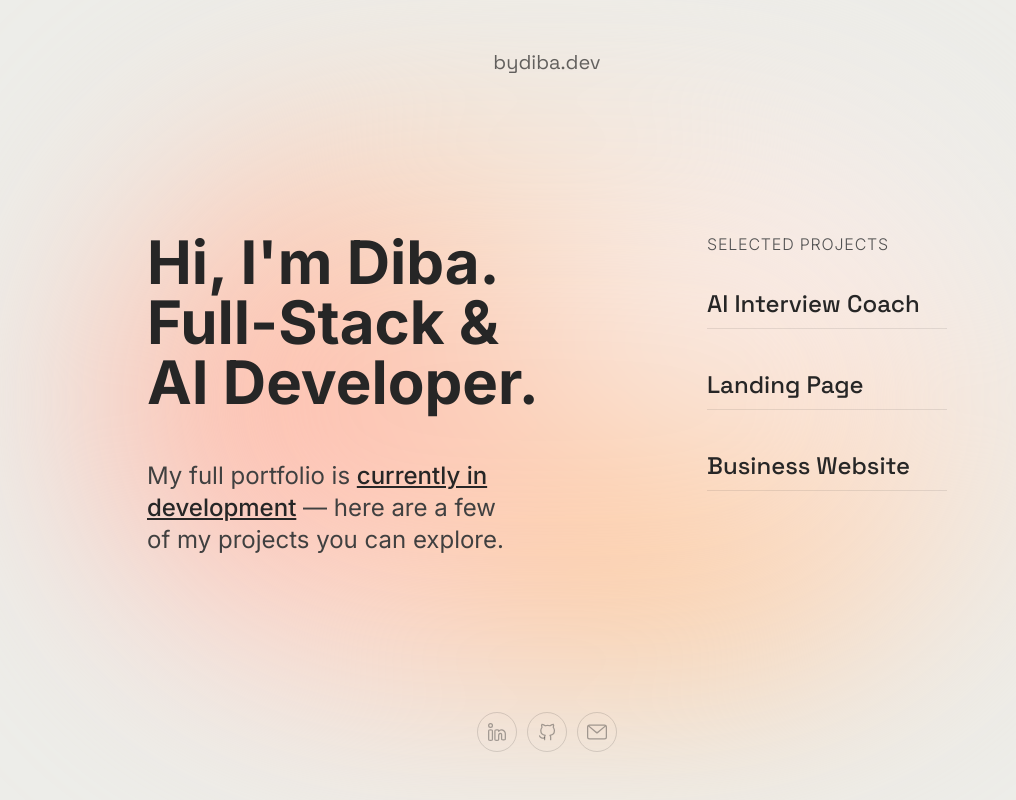
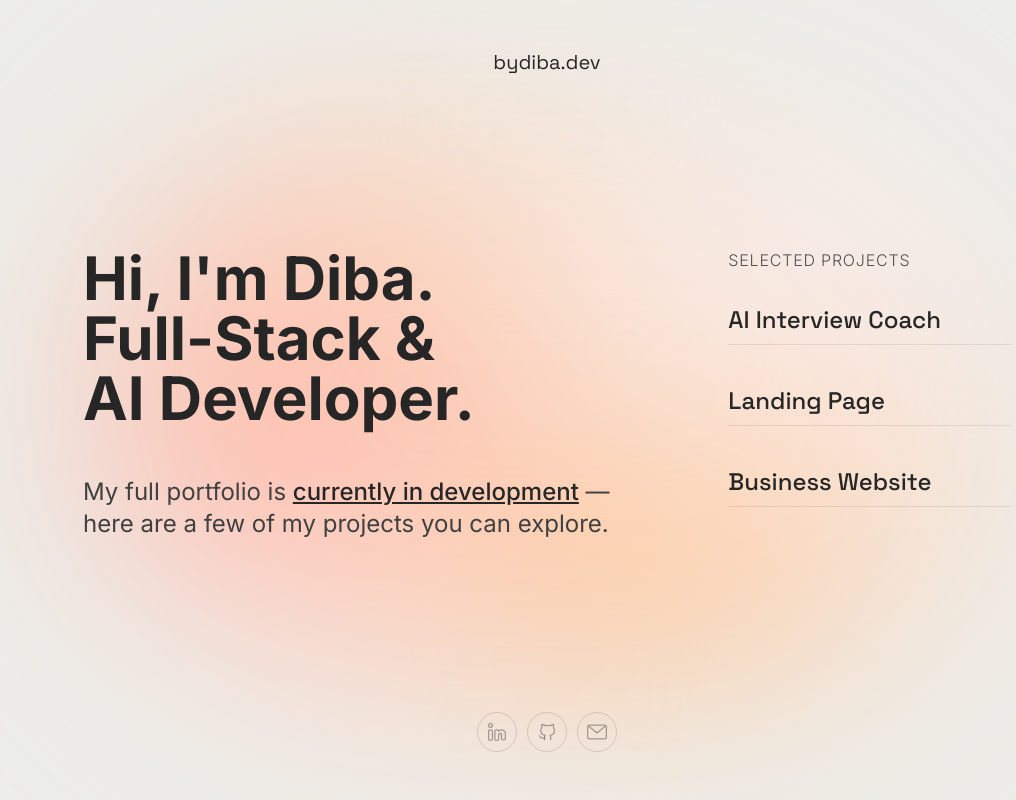
Before and after one commit to dmalikzadeh/bydiba, a Next.js app: page / in a window 1280 px wide. Shown: the whole page, without its empty margins (93-1109 px from the left). Built offline with nearby package versions, Linux system fonts and the light colour scheme.

Commit message:
add gsap anims

```diff
--- a/package.json
+++ b/package.json
@@ -9,6 +9,7 @@
     "lint": "eslint"
   },
   "dependencies": {
+    "gsap": "^3.13.0",
     "next": "16.0.3",
     "react": "19.2.0",
     "react-dom": "19.2.0"
--- a/src/app/page.tsx
+++ b/src/app/page.tsx
@@ -1,8 +1,22 @@
 "use client";
 
 import Link from "next/link";
+import { useEffect } from "react";
+import gsap from "gsap";
 
 export default function Home() {
+  useEffect(() => {
+    gsap.set(".fade-up", { autoAlpha: 0, y: 20 });
+    const tl = gsap.timeline({ defaults: { ease: "power3.out" }, delay: 0.1 });
+
+    tl.to(".fade-up", {
+      y: 0,
+      autoAlpha: 1,
+      duration: 0.9,
+      stagger: 0.15,
+    });
+  }, []);
+
   return (
     <div className="font-inter relative flex h-full min-h-screen items-center justify-center bg-[#edede9] text-neutral-800 overflow-x-hidden">
       <div className="blur">
@@ -13,16 +27,18 @@ export default function Home() {
         </div>
       </div>
 
-      <main className="z-10 max-w-4xl min-h-screen flex flex-col gap-12 justify-between items-center px-4 sm:px-8 md:px-12 py-12 ">
+      <main className="z-10 max-w-5xl min-h-screen flex flex-col gap-12 justify-between items-center px-4 sm:px-8 md:px-12 py-12 ">
         <div>
-          <h2 className="font-space-grotesk text-xl opacity-70">bydiba.dev</h2>
+          <h2 className="fade-up font-space-grotesk text-xl opacity-70">
+            bydiba.dev
+          </h2>
         </div>
         <div className="flex flex-col md:flex-row gap-20">
           <div className="flex-2 flex flex-col gap-4">
-            <h1 className="text-5xl md:text-6xl font-bold mb-4 md:mb-8 text-balance">
+            <h1 className="fade-up text-5xl md:text-6xl font-bold mb-4 md:mb-8 text-balance">
               Hi, I&apos;m Diba. Full-Stack & AI Developer.
             </h1>
-            <p className="text-xl md:text-2xl text-neutral-700 text-balance">
+            <p className="fade-up text-xl md:text-2xl text-neutral-700 text-balance">
               My full portfolio is{" "}
               <span className="text-neutral-800 font-medium underline">
                 currently in development
@@ -31,10 +47,11 @@ export default function Home() {
             </p>
           </div>
           <div className="flex-1">
-            <h2 className="text-sm md:text-base uppercase text-neutral-600 mb-6 md:mb-8 font-light tracking-wider">
+            <h2 className="fade-up text-sm md:text-base uppercase text-neutral-600 mb-6 md:mb-8 font-light tracking-wider">
               Selected Projects
             </h2>
             <div className="font-space-grotesk flex flex-col gap-8 md:gap-10 font-medium text-xl md:text-2xl">
+              <div className="fade-up">
                 <Link
                   href="https://interview.bydiba.dev/"
                   target="_blank"
@@ -52,7 +69,9 @@ export default function Home() {
                     <path d="M438.6 278.6c12.5-12.5 12.5-32.8 0-45.3l-160-160c-12.5-12.5-32.8-12.5-45.3 0s-12.5 32.8 0 45.3L338.8 224H32c-17.7 0-32 14.3-32 32s14.3 32 32 32h306.7L233.4 393.4c-12.5 12.5-12.5 32.8 0 45.3s32.8 12.5 45.3 0l160-160z" />
                   </svg>
                 </Link>
+              </div>
 
+              <div className="fade-up">
                 <Link
                   href="https://landing.bydiba.dev/"
                   target="_blank"
@@ -70,6 +89,8 @@ export default function Home() {
                     <path d="M438.6 278.6c12.5-12.5 12.5-32.8 0-45.3l-160-160c-12.5-12.5-32.8-12.5-45.3 0s-12.5 32.8 0 45.3L338.8 224H32c-17.7 0-32 14.3-32 32s14.3 32 32 32h306.7L233.4 393.4c-12.5 12.5-12.5 32.8 0 45.3s32.8 12.5 45.3 0l160-160z" />
                   </svg>
                 </Link>
+              </div>
+              <div className="fade-up">
                 <Link
                   href="https://motors.bydiba.dev/"
                   target="_blank"
@@ -90,7 +111,9 @@ export default function Home() {
               </div>
             </div>
           </div>
+        </div>
         <div className="flex items-center gap-2.5">
+          <div className="fade-up">
             <Link
               href="https://www.linkedin.com/in/diba-malikzadeh-74700736a/"
               target="_blank"
@@ -114,6 +137,8 @@ export default function Home() {
                 />
               </svg>
             </Link>
+          </div>
+          <div className="fade-up">
             <Link
               href="https://github.com/dmalikzadeh"
               target="_blank"
@@ -139,6 +164,8 @@ export default function Home() {
                 </g>
               </svg>
             </Link>
+          </div>
+          <div className="fade-up">
             <Link
               href="mailto:contact@bydiba.dev"
               aria-label="Send me an email"
@@ -157,6 +184,7 @@ export default function Home() {
               </svg>
             </Link>
           </div>
+        </div>
       </main>
     </div>
   );
```
Also changed, not shown: 1 other file (tests, documents, lock files or other folders). Lines whose indentation alone changed are shown as unchanged.
